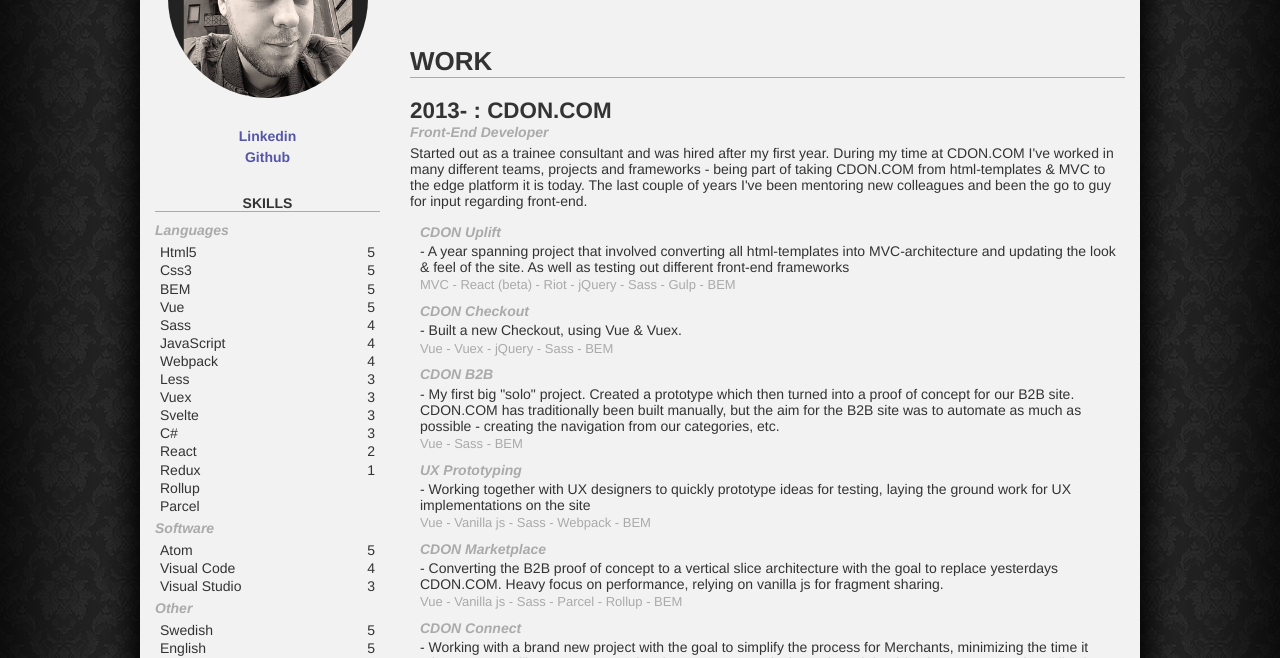
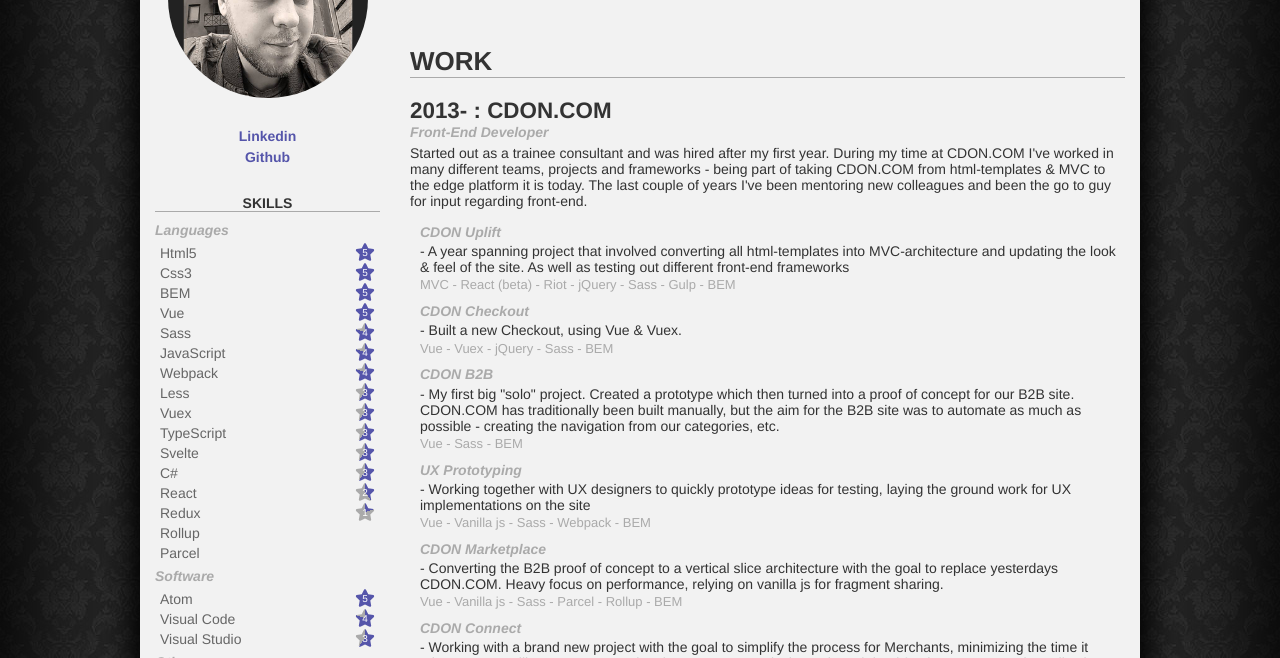
Before and after one commit to Mkayy90/CV, a React app: page / in a window 1280 px wide. Shown: the part 142-800 px from the top of the page. Built offline with nearby package versions, Linux system fonts and the light colour scheme.

Commit message:
Added stars!

```diff
--- a/src/app/components/Skills/Skills.css
+++ b/src/app/components/Skills/Skills.css
@@ -24,6 +24,34 @@
 
 .skill-container {
   display: flex;
+  align-items: center;
   justify-content: space-between;
-  padding: 1px 5px;
+  height: 20px;
+  padding: 0 5px;
+  color: #666;
+  transition: color 150ms ease;
 }
+.skill-container:hover {
+  color: #000;
+  cursor: pointer;
+}
+
+.skill__level {
+  position: relative;
+  transform: scale(1);
+  transition: transform 150ms ease;
+}
+.skill-container:hover .skill__level {
+  z-index: 1;
+  transform: scale(1.4);
+}
+
+.skill__level-text {
+  position: absolute;
+  line-height: 22px;
+  left: 0;
+  right: 0;
+  color: #fff;
+  font-size: 1rem;
+  text-align: center;
+}
--- a/src/app/components/Skills/Skills.js
+++ b/src/app/components/Skills/Skills.js
@@ -2,10 +2,27 @@
 import './Skills.css';
 
 function Skills() {
+  const svgStar = (fillAmount) => (
+    <svg viewBox="0 0 576 512" width="20" height="20">
+      <clipPath id="clip">
+        <path d="M259.3 17.8L194 150.2 47.9 171.5c-26.2 3.8-36.7 36.1-17.7 54.6l105.7 103-25 145.5c-4.5 26.3 23.2 46 46.4 33.7L288 439.6l130.7 68.7c23.2 12.2 50.9-7.4 46.4-33.7l-25-145.5 105.7-103c19-18.5 8.5-50.8-17.7-54.6L382 150.2 316.7 17.8c-11.7-23.6-45.6-23.9-57.4 0z"></path>
+      </clipPath>
+
+      <foreignObject width="576" height="512" clip-path="url(#clip)">
+        <div style={{width: '100%', height: '100%', background: `conic-gradient(#5555aa 0deg, #5555aa ${fillAmount}deg, #aaa ${fillAmount}deg)`}}></div>
+      </foreignObject>
+    </svg>
+  );
+
   const skillSet = (skillKey) => skills[skillKey].sort((a, b) => b.level - a.level).map((skill, i) => (
     <div className="skill-container" key={i}>
       <div className="skill__title">{skill.title}</div>
-      <div className="skill__level">{skill.level}</div>
+      {skill.level ?
+        <div className="skill__level">
+          {svgStar((360 / 5) * skill.level)}
+          <span className="skill__level-text">{skill.level}</span>
+        </div>
+      : null}
     </div>
   ));
 
--- a/src/app/components/sidebar/Sidebar.js
+++ b/src/app/components/sidebar/Sidebar.js
@@ -10,8 +10,8 @@
       </div>
 
       <div className="sidebar__links">
-        <a href="https://www.linkedin.com/in/max-kjellqvist-johnsson-57001559/">Linkedin</a>
-        <a href="https://github.com/Mkayy90/CV">Github</a>
+        <a target="_blank" href="https://www.linkedin.com/in/max-kjellqvist-johnsson-57001559/">Linkedin</a>
+        <a target="_blank" href="https://github.com/Mkayy90/CV">Github</a>
       </div>
 
       <div className="sidebar__skills">
--- a/src/app/config.js
+++ b/src/app/config.js
@@ -83,6 +83,7 @@
     { 'title': 'Vue', 'level': 5 },
     { 'title': 'Vuex', 'level': 3 },
     { 'title': 'JavaScript', 'level': 4 },
+    { 'title': 'TypeScript', 'level': 3 },
     { 'title': 'Svelte', 'level': 3 },
     { 'title': 'React', 'level': 2 },
     { 'title': 'Redux', 'level': 1 },
```
